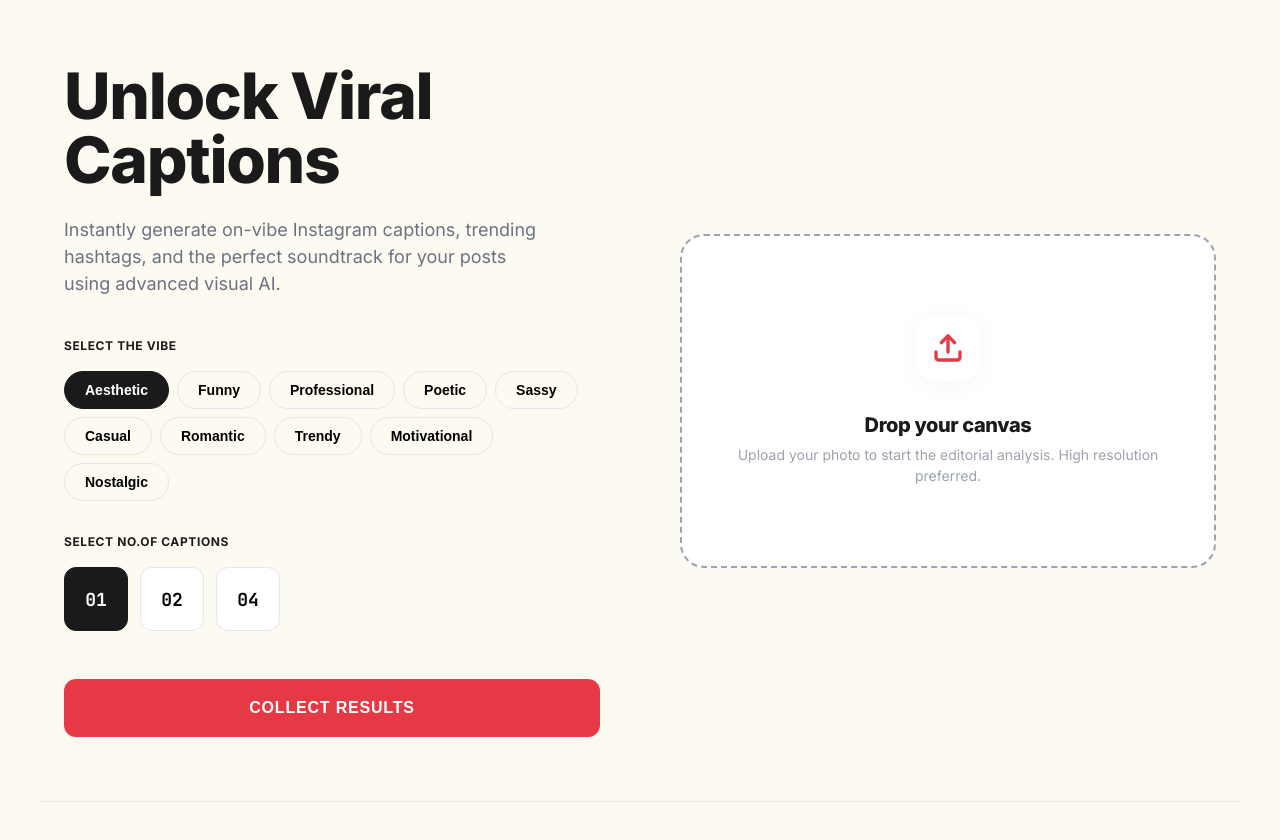
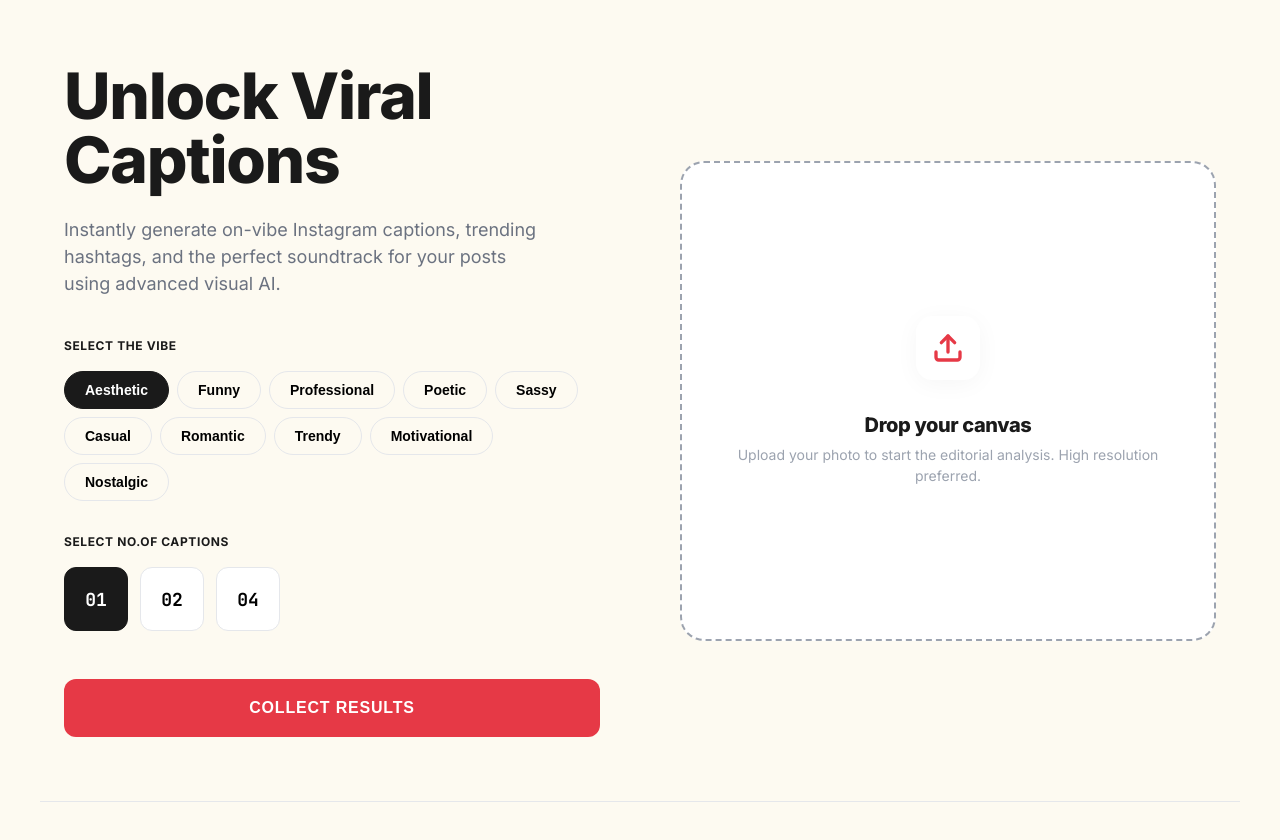
Before and after one commit to Adithyan-cb/capGen, a Django app: page / in a window 1280 px wide. Shown: the part 80-920 px from the top of the page. Run offline with Django 5.2, Linux system fonts and the light colour scheme.

Commit message:
change the alignment of upload icon and the color of upload block.

```diff
--- a/static/css/style.css
+++ b/static/css/style.css
@@ -251,7 +251,15 @@ h1, h2, h3, h4 {
     display: flex;
     flex-direction: column;
     align-items: center;
+    justify-content: center;
     gap: 20px;
+    overflow: hidden; /* Ensure image corners are clipped by radius */
+    height: 480px; /* Fixed height for consistent layout */
+    max-width: 100%;
+}
+
+.upload-canvas:hover {
+    border-color: var(--color-ink);
 }
 
 
```
